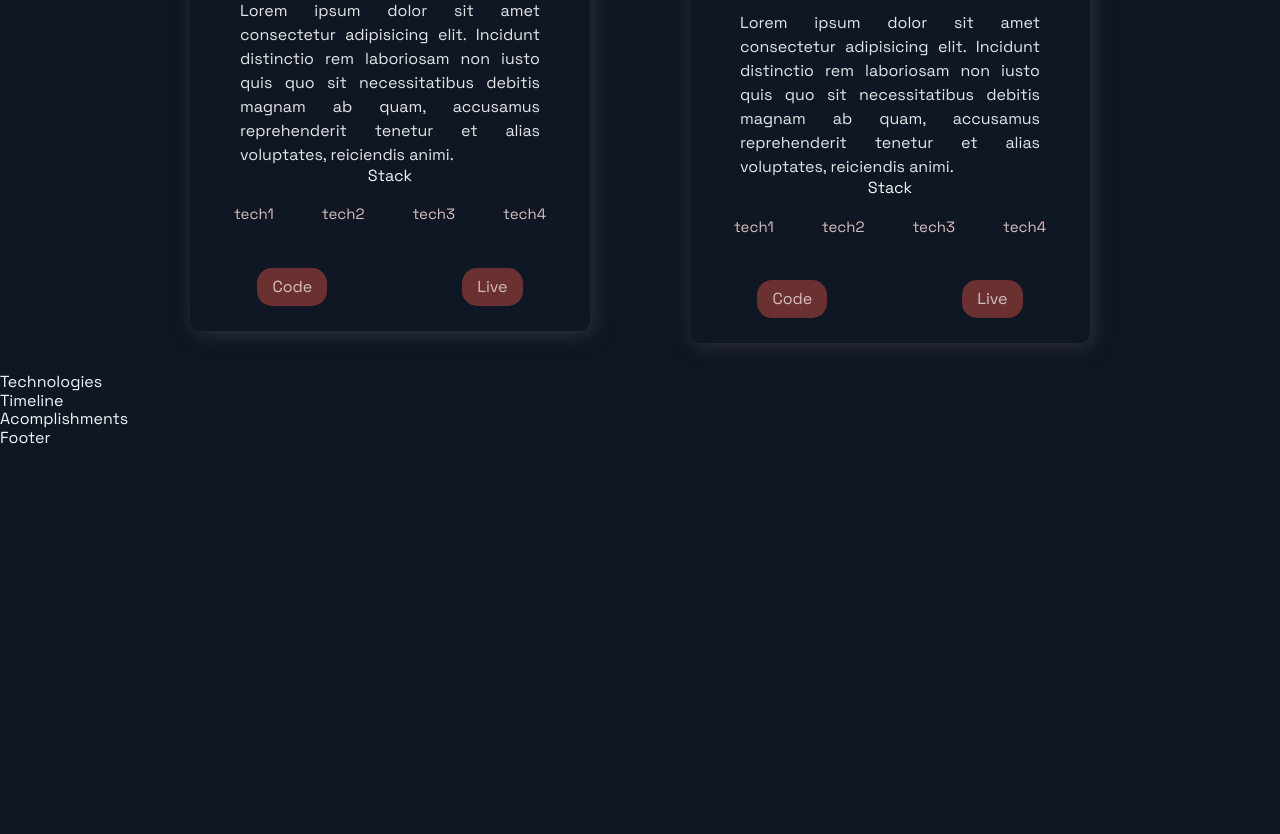
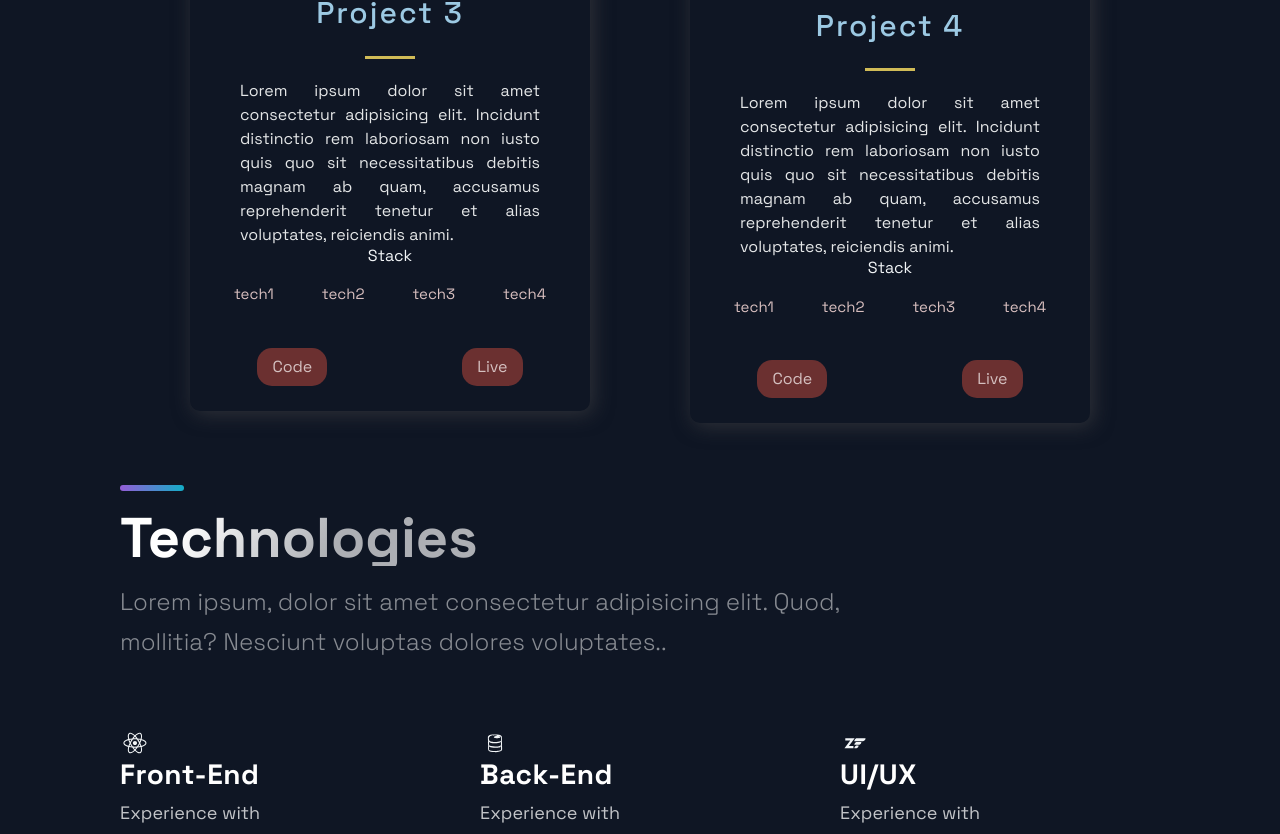
Before and after one commit to syedumairnaeem07/PersonalPortfolio, a Next.js app: page / in a window 1280 px wide. Shown: the part 1945-2779 px from the top of the page. Before the commit the page ends 2393 px from the top, so only its background shows below. Built offline with nearby package versions, Linux system fonts and the light colour scheme.

Commit message:
Adds Technologies Section

```diff
--- a/src/components/Hero/Hero.js
+++ b/src/components/Hero/Hero.js
@@ -13,7 +13,7 @@
 		<LeftSection>
 			<SectionTitle main center>
 				Greetings!
-				<br /> I'm Syed Umair Naeem
+				<br /> It's Umair
 			</SectionTitle>
 			<SectionText>
 				I am a passionate developer. My love for coding is what makes me
--- a/src/components/Technologies/Technologies.js
+++ b/src/components/Technologies/Technologies.js
@@ -1,12 +1,60 @@
-import React from 'react';
-import { DiFirebase, DiReact, DiZend } from 'react-icons/di';
-import { Section, SectionDivider, SectionText, SectionTitle } from '../../styles/GlobalComponents';
-import { List, ListContainer, ListItem, ListParagraph, ListTitle } from './TechnologiesStyles';
+import React from "react";
+import { DiFirebase, DiReact, DiZend } from "react-icons/di";
+import {
+	Section,
+	SectionDivider,
+	SectionText,
+	SectionTitle,
+} from "../../styles/GlobalComponents";
+import {
+	List,
+	ListContainer,
+	ListItem,
+	ListParagraph,
+	ListTitle,
+} from "./TechnologiesStyles";
 
-const Technologies = () =>  (
-  <div>
-    Technologies
-  </div>
+const Technologies = () => (
+	<Section id="tech">
+		<SectionDivider />
+		<br />
+		<SectionTitle>Technologies</SectionTitle>
+		<SectionText>
+			Lorem ipsum, dolor sit amet consectetur adipisicing elit. Quod,
+			mollitia? Nesciunt voluptas dolores voluptates..
+		</SectionText>
+		<List>
+			<ListItem>
+				<DiReact size="3rem" />
+				<ListContainer>
+					<ListTitle>Front-End</ListTitle>
+					<ListParagraph>
+						Experience with <br /> React.js
+					</ListParagraph>
+				</ListContainer>
+			</ListItem>
+
+			<ListItem>
+				<DiFirebase size="3rem" />
+				<ListContainer>
+					<ListTitle>Back-End</ListTitle>
+					<ListParagraph>
+						Experience with <br /> Node and Databases
+					</ListParagraph>
+				</ListContainer>
+			</ListItem>
+
+			<ListItem>
+				<DiZend size="3rem" />
+				<ListContainer>
+					<ListTitle>UI/UX</ListTitle>
+					<ListParagraph>
+						Experience with <br /> tools like Figma
+					</ListParagraph>
+				</ListContainer>
+			</ListItem>
+		</List>
+	</Section>
 );
 
 export default Technologies;
```
